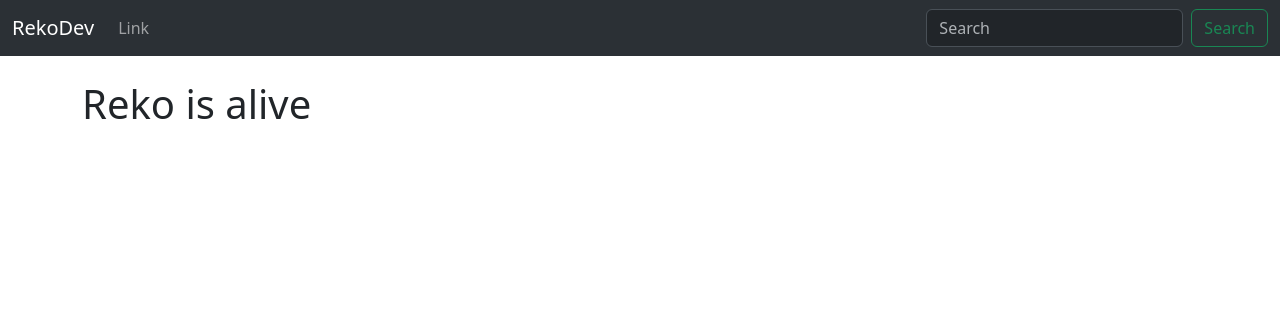
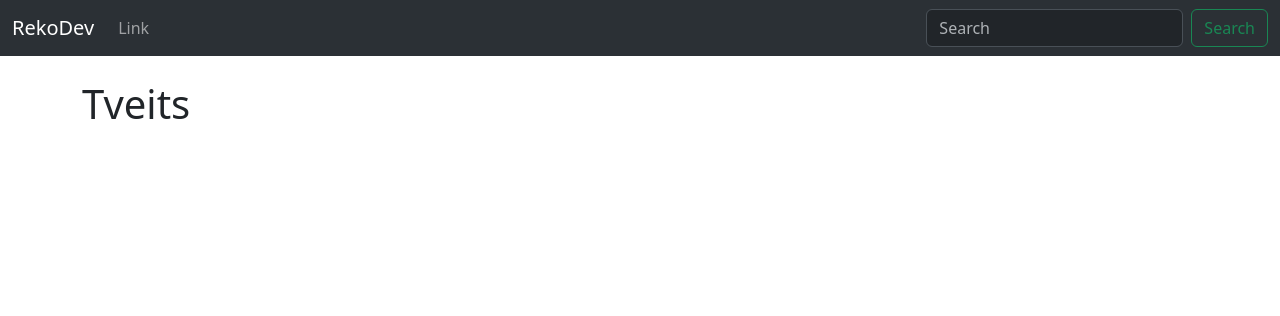
Before and after one commit to MrDaPoyo/reko, a Django app: page / in a window 1280 px wide. Shown: the top 316 px of the page. Run offline with Django 5.2, Linux system fonts and the light colour scheme.

Commit message:
Got a name for our tweets(sssssh) from an Ikea product xD

```diff
--- a/reko/social/reko/templates/home.html
+++ b/reko/social/reko/templates/home.html
@@ -2,6 +2,6 @@
 
 {% block content %}
 
-<h1>Reko is alive</h1>
+<h1>Tveits</h1>
 
 {% endblock %}
```
